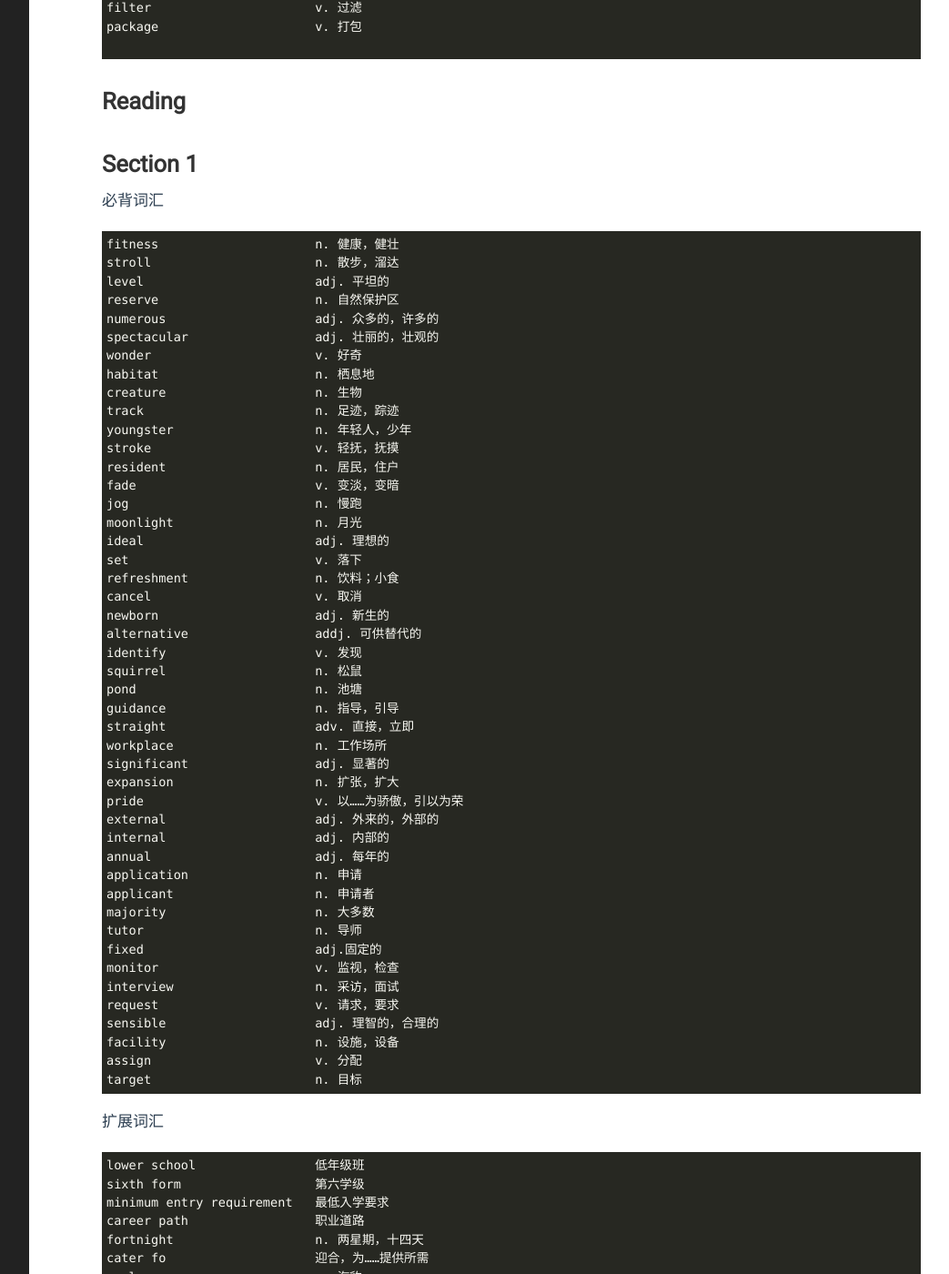
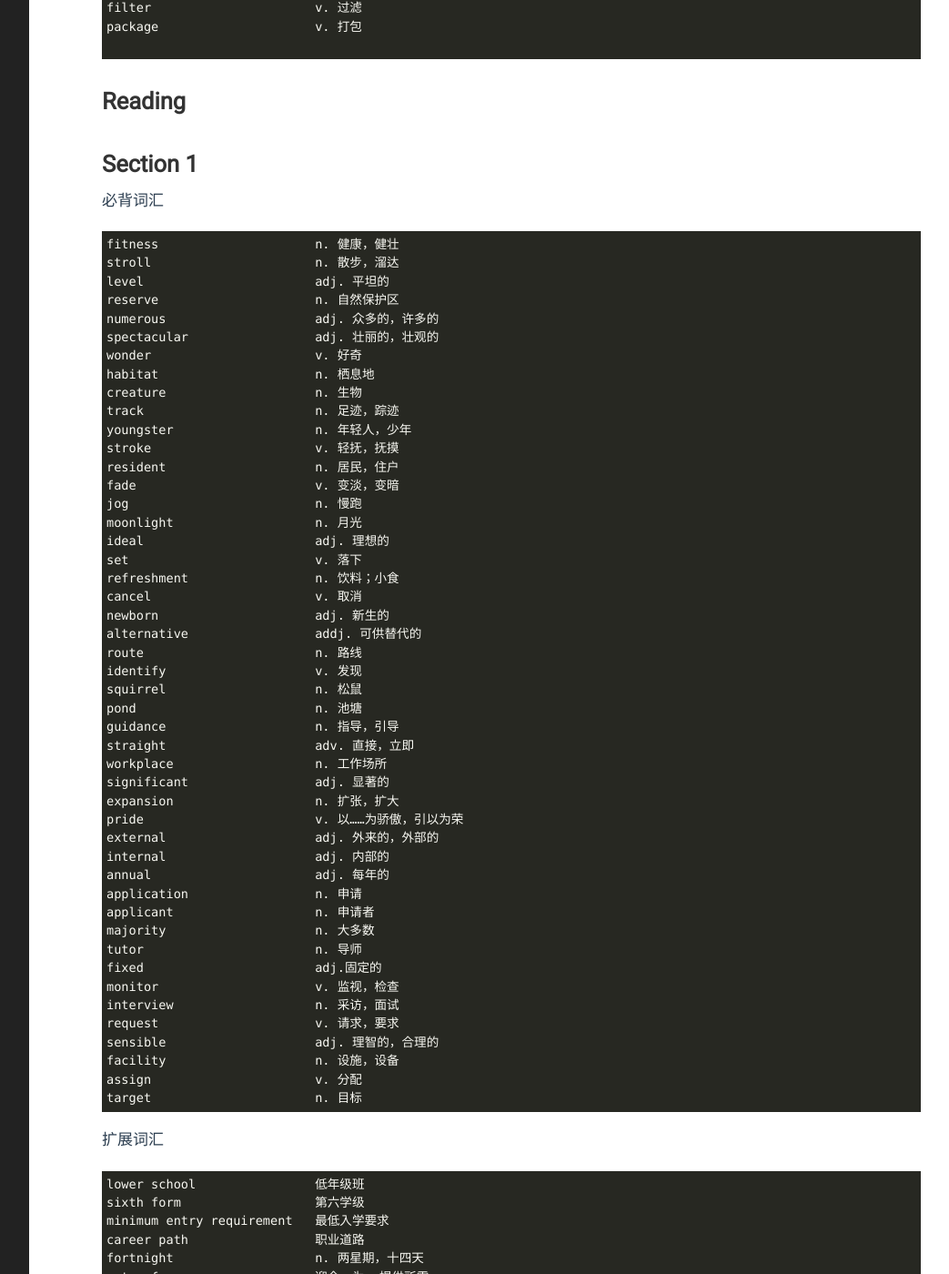
Before and after one commit to yejinp/yejinp.github.io, a Jekyll site: the page built from _posts/2023-06-03-vocabularies for IELTS 17-4 general Training.markdown, in a window 1280 px wide and 1400 px high, scrolled down 5433 px. Shown: the whole window at 91% size, without its empty margins (188-1231 px from the left). Built offline with Jekyll 4.4.1, drawn with Linux system fonts in a browser that asks for light colours.

Commit message:
correct the errors

```diff
--- a/_posts/2023-06-03-vocabularies for IELTS 17-4 general Training.markdown
+++ b/_posts/2023-06-03-vocabularies for IELTS 17-4 general Training.markdown
@@ -291,6 +291,7 @@ refreshment                 n. 饮料；小食
 cancel                      v. 取消
 newborn                     adj. 新生的
 alternative                 addj. 可供替代的
+route                       n. 路线
 identify                    v. 发现
 squirrel                    n. 松鼠
 pond                        n. 池塘
```
